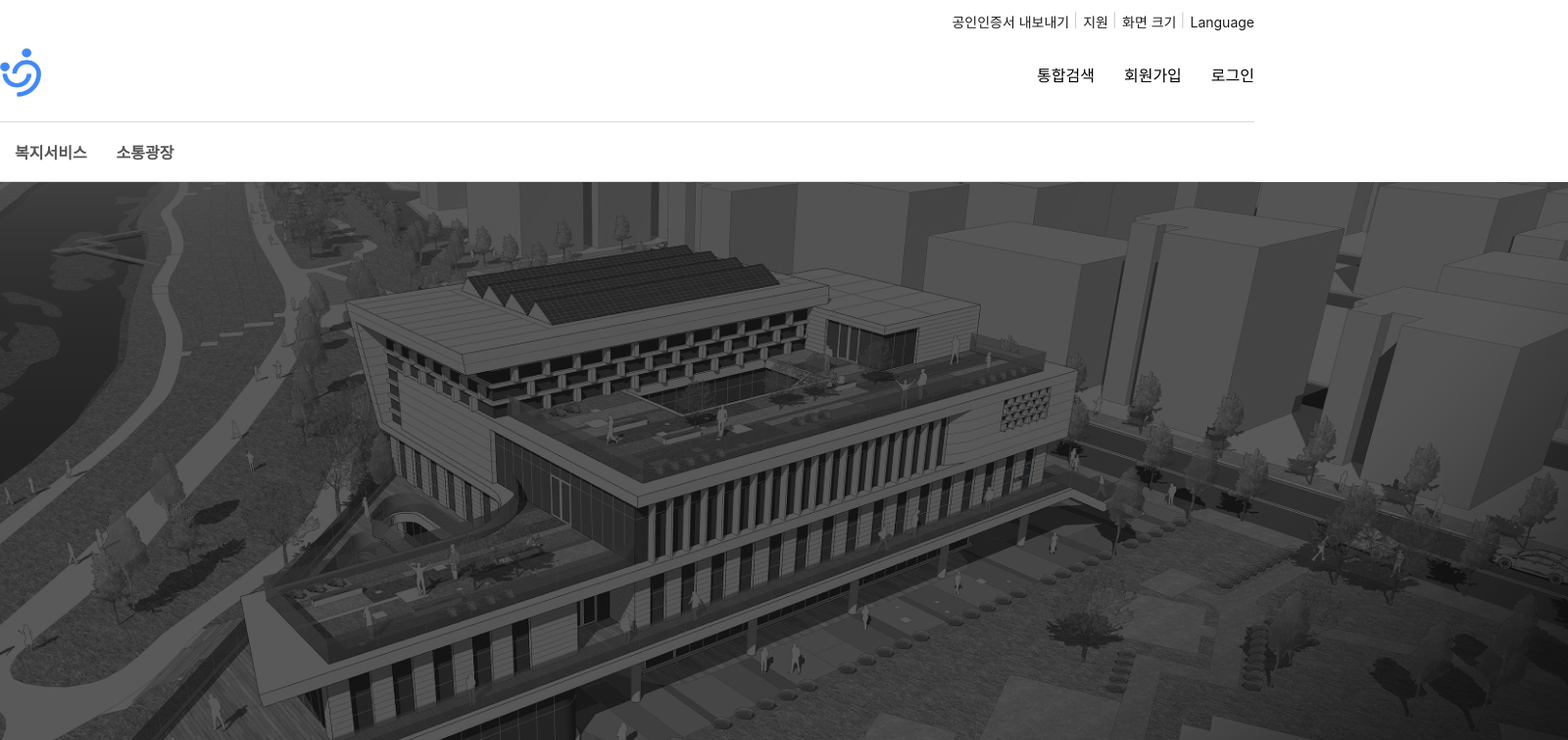
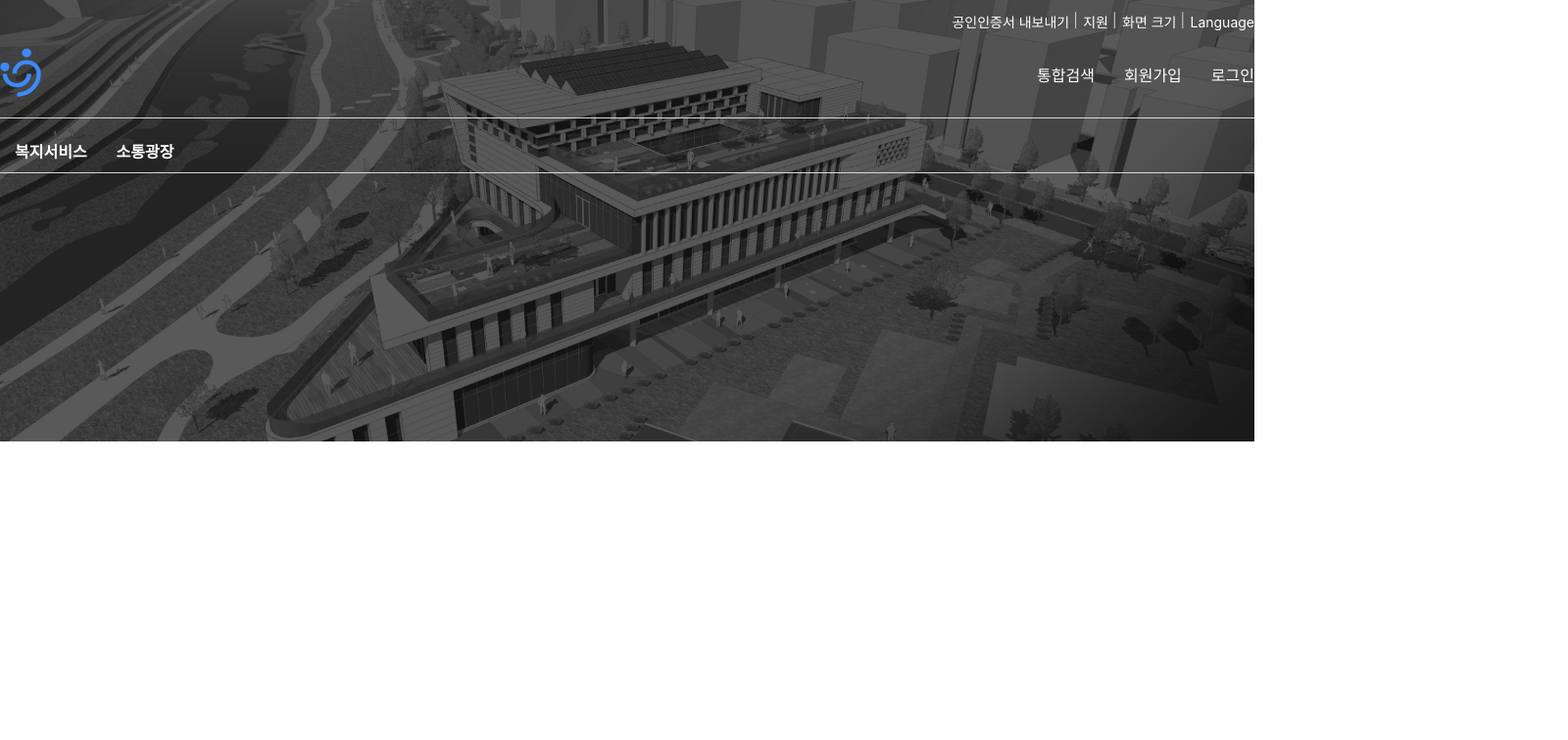
Before and after one commit to 2th-project/2th-project-FE, a React (Create React App) app: page / in a window 1280 px wide. Shown: the top 756 px of the page at 98% size, 1600 px wide, since content can reach past the window. Built offline with nearby package versions, Linux system fonts and the light colour scheme.

Commit message:
메인 배너 위치 조정& 페이지별 폰트 컬러 설정

```diff
--- a/src/components/Header.js
+++ b/src/components/Header.js
@@ -1,10 +1,15 @@
 import React from "react";
 import styles from "./Header.module.css";
 import { Outlet } from "react-router-dom";
+import { useLocation } from "react-router-dom";
 
 const Header = () => {
+  const location = useLocation();
+
+  const isMainPage = location.pathname === "/";
+
   return (
-    <header className={styles.header}>
+    <header className={styles.header} data-page={isMainPage ? "main" : "other"}>
       {/* 유틸리티 바 */}
       <div className={styles.utilityBar}>
         <div>
@@ -35,7 +40,7 @@ const Header = () => {
         <span className={styles.navItem}>소통광장</span>
       </nav>
 
-      <hr className={styles.divider} />
+      <hr className={styles.divider02} />
       <Outlet />
     </header>
   );
--- a/src/components/Header.module.css
+++ b/src/components/Header.module.css
@@ -5,6 +5,11 @@
   width: 100%;
   max-width: 1280px;
   margin: 0 auto;
+  color: #1d1d1d;
+}
+
+.header[data-page="main"] {
+  color: white; /* 메인 페이지에서는 글씨 색상을 화이트로 변경 */
 }
 
 .utilityBar {
@@ -19,7 +24,6 @@
   margin-left: 14px;
   cursor: pointer;
   position: relative;
-  color: #1d1d1d;
 }
 
 .utilityItem::before {
@@ -43,7 +47,6 @@
   align-items: center;
   justify-content: space-between;
   padding: 5px 0 21px 0;
-  background-color: white;
 }
 
 .logoImage {
@@ -65,10 +68,30 @@
   text-decoration: underline;
 }
 
-.divider {
+/* .divider {
   width: 100%;
   border: none;
-  border-top: 1px solid #d9d9d9; /* 구분선 스타일 */
+  border-top: 1px solid #d9d9d9;
+  margin: 0;
+} */
+
+.divider {
+  position: absolute;
+  top: 120px;
+  left: 0;
+  width: 100vw;
+  border: none;
+  border-top: 1px solid #d8d8d8;
+  margin: 0;
+}
+
+.divider02 {
+  position: absolute;
+  top: 176px;
+  left: 0;
+  width: 100vw;
+  border: none;
+  border-top: 1px solid #d8d8d8;
   margin: 0;
 }
 
@@ -81,7 +104,6 @@
 
 .navItem {
   margin: 0 15px;
-  color: #555555;
   font-weight: bold;
   cursor: pointer;
 }
--- a/src/pages/main/MainBanner.module.css
+++ b/src/pages/main/MainBanner.module.css
@@ -0,0 +1,11 @@
+.mainBanner {
+  position: absolute;
+  top: 0;
+  left: 0;
+  width: 100%;
+  z-index: -1; /* 헤더보다 낮은 z-index 값 설정 */
+}
+
+.mainBannerImage {
+  width: 100%;
+}
```
